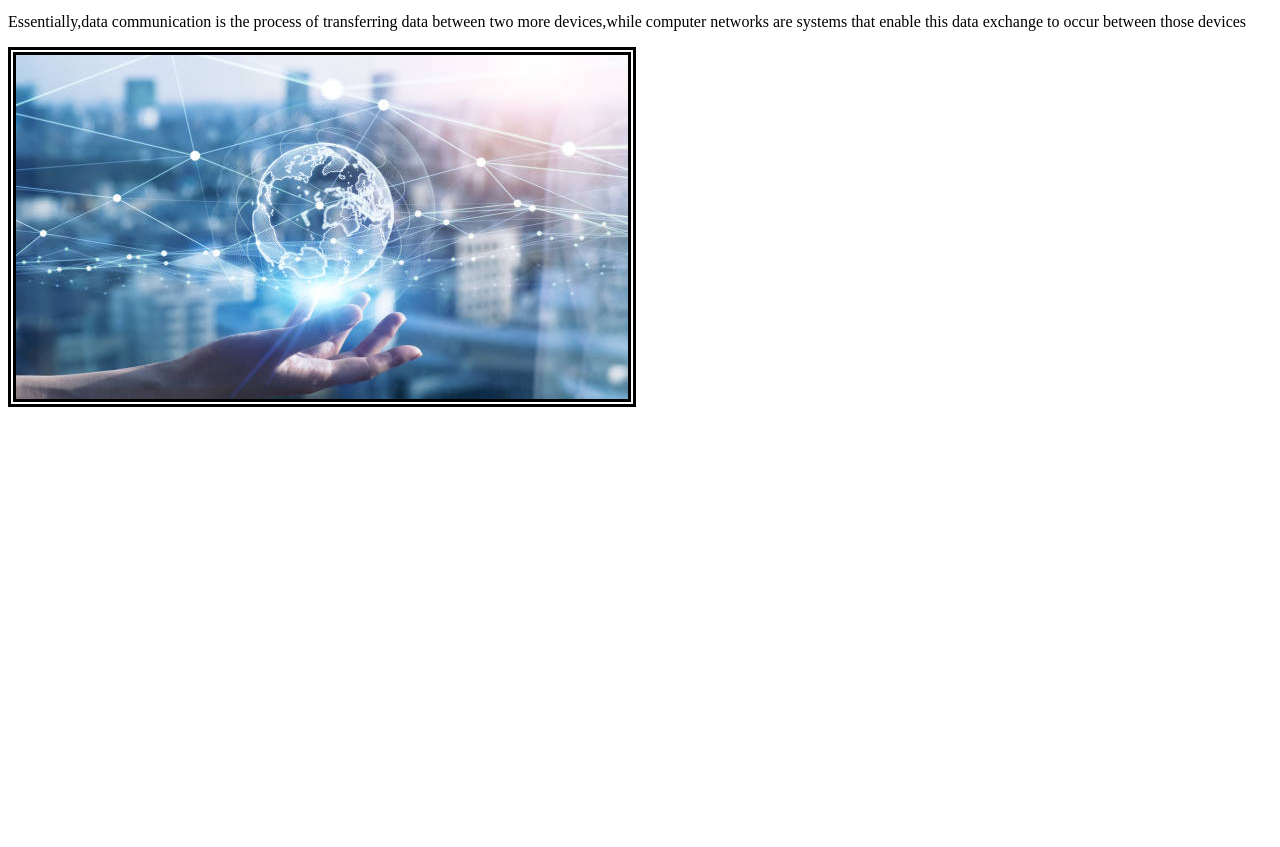
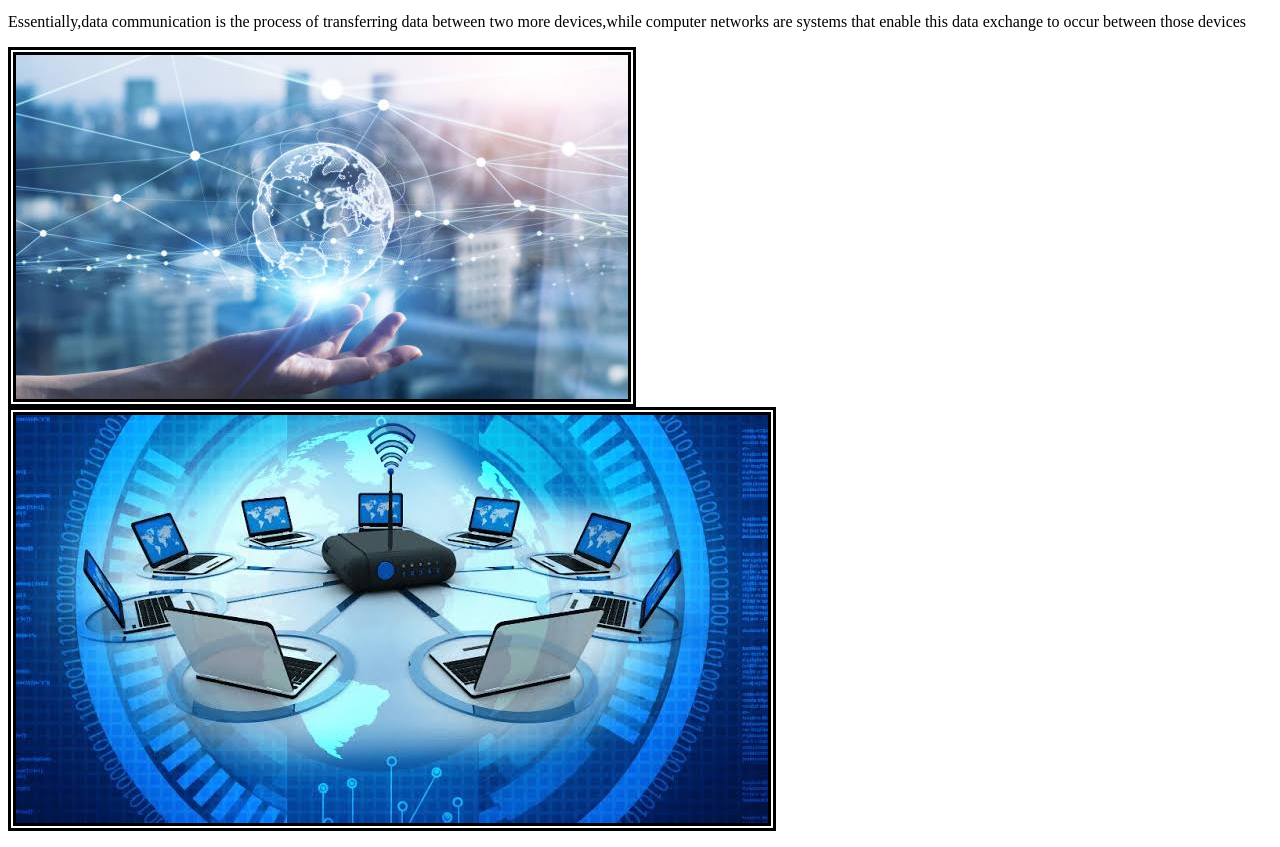
Before and after one commit to Riyakumari678/PROJECT, a plain HTML site: page task3.html in a window 1280 px wide. Shown: the part 127-974 px from the top of the page. Before the commit the page ends 800 px from the top, so only its background shows below. Drawn offline with Linux system fonts and the light colour scheme.

Commit message:
Update task3.html

```diff
--- a/task3.html
+++ b/task3.html
@@ -22,6 +22,7 @@ border-color:black;
 <p></p>
 </hr>
 <img border="6px" src="net.jpg"/>
+<img border="5px" src="network.jpg"/>
 <p></p>
 </body>
 <html>
```
